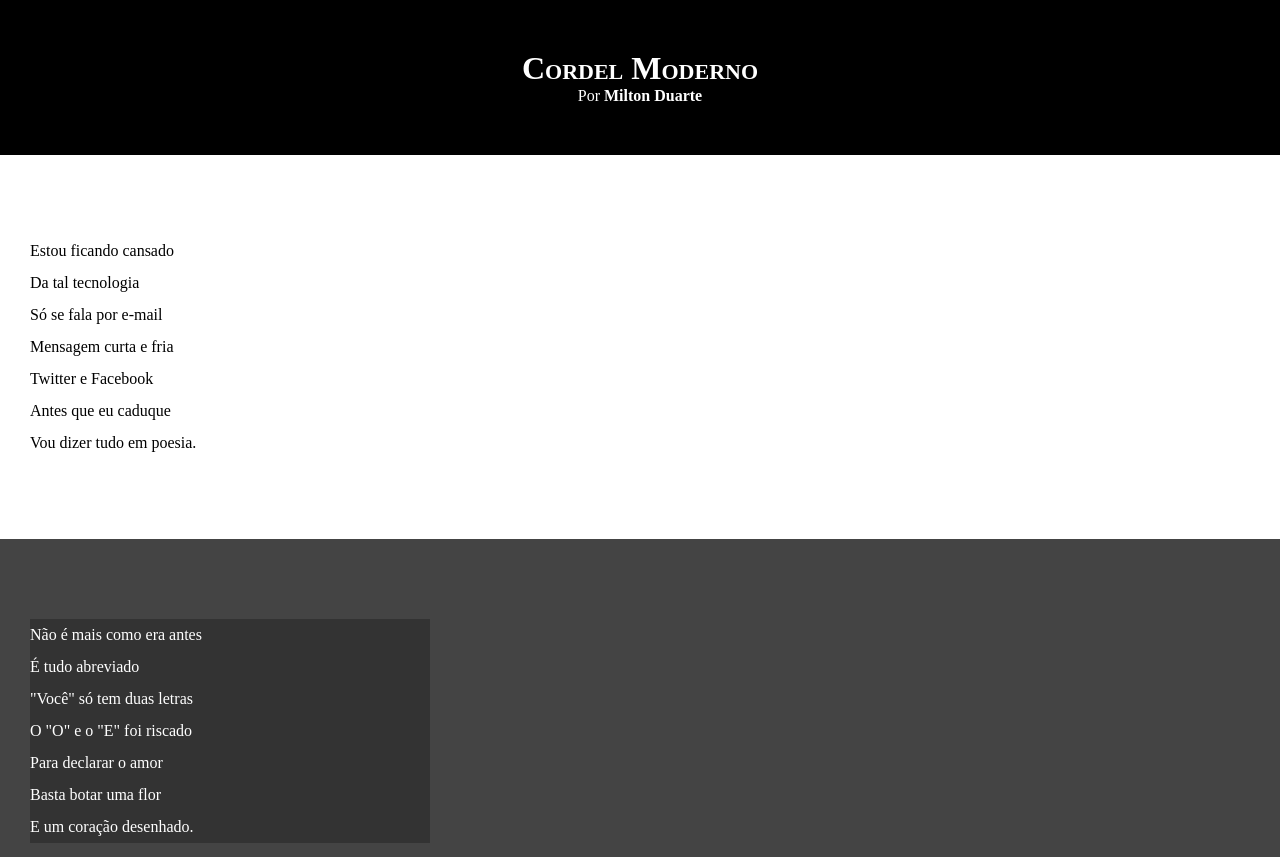
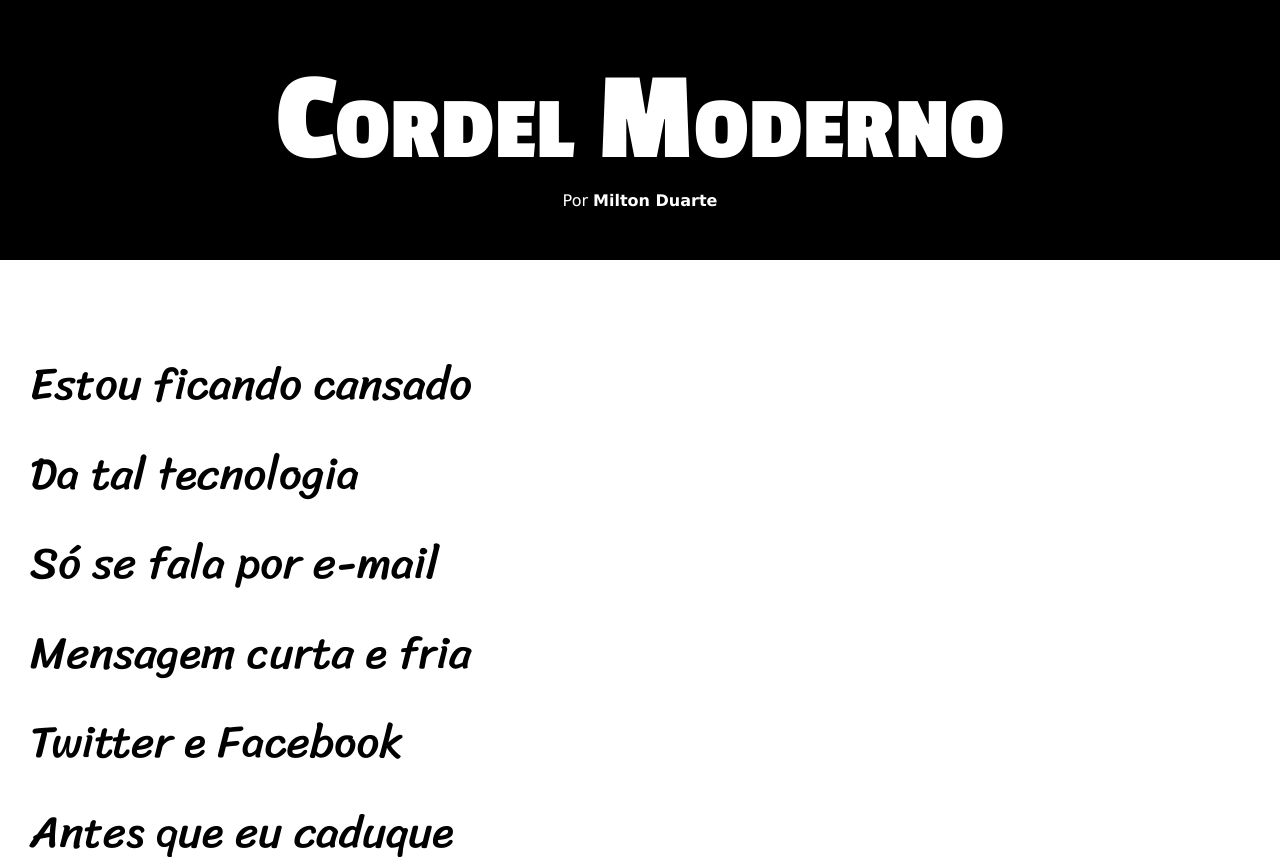
Before and after one commit to GabryelDSous/Aula_HTML_CSS_MD3, a plain HTML site: page Desafios/Desafio012/index.html in a window 1280 px wide. Shown: the top 857 px of the page. Drawn offline with Linux system fonts and the light colour scheme.

Commit message:
atualização de estilos desafio 12

```diff
--- a/Desafios/Desafio012/estilo/style.css
+++ b/Desafios/Desafio012/estilo/style.css
@@ -1,13 +1,26 @@
 @charset "UTF-8";
 
+@import url('https://fonts.googleapis.com/css2?family=Passion+One:wght@400;700;900&display=swap');
+/* TODO font-family: "Passion One", sans-serif; */
+
+@import url('https://fonts.googleapis.com/css2?family=Passion+One:wght@400;700;900&family=Sriracha&display=swap');
+/* TODO font-family: "Sriracha", cursive; */
+
+:root{
+    --fonte1: Verdana, Geneva, Tahoma, sans-serif;
+    --fonte2:"Passion One", sans-serif;
+    --fonte3:"Sriracha", cursive;
+}
 *{
     margin: 0px;
     padding: 0px;
+    font-size: 1em;
 }
 
 html, body{
     height: 100vh;
     background-color: darkgray;
+    font-family: var(--fonte1);
 }
 header{
     background-color: black;
@@ -17,6 +30,8 @@ header{
 header > h1{
     padding-top: 50px;
     font-variant: small-caps;
+    font-family: var(--fonte2);
+    font-size: 10vw;
 }
 header > P{
     padding-bottom: 50px;
@@ -35,6 +50,8 @@ section{
     padding-bottom: 10vh;
     line-height: 2em;
     padding-left: 30px;
+    font-family: var(--fonte3);
+    font-size: 3.5vw;
 }
 .normal{
     background-color: white;
@@ -45,7 +62,8 @@ section{
     color: white;
 }
 .imagem > p{
-    width: 400px;
+    display: inline-block;
+    padding: 5px;
     background-color: rgba(0, 0, 0, 0.253);
 }
 footer{
```
